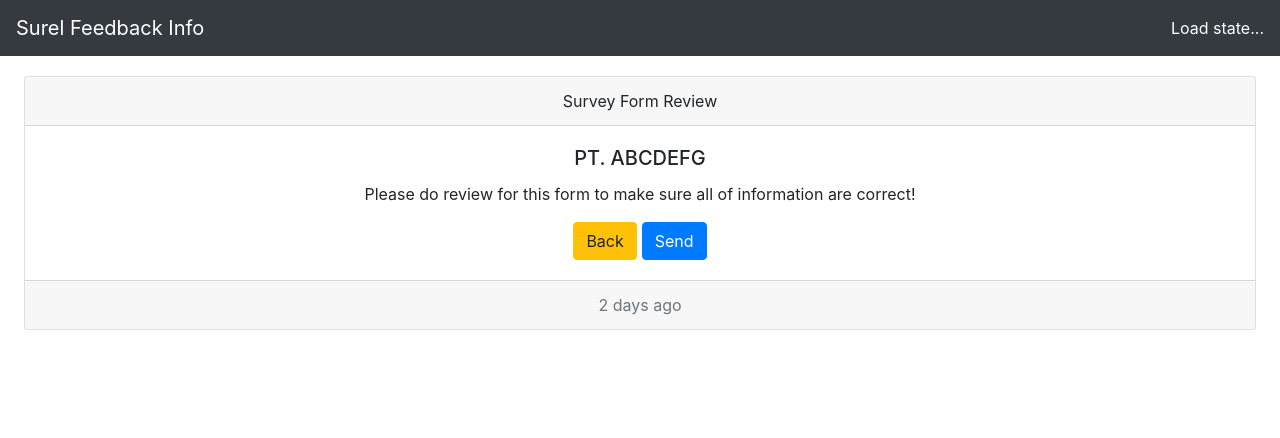
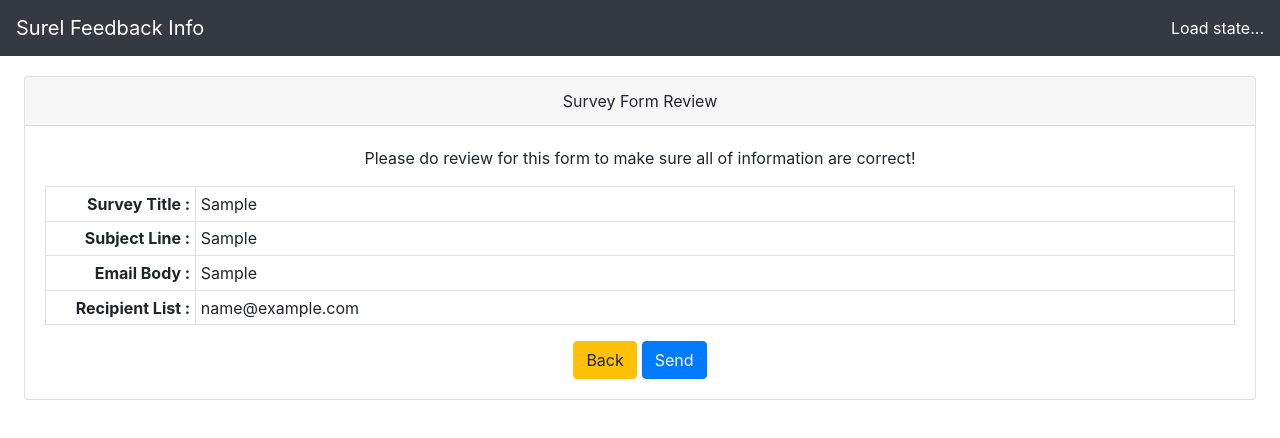
Before and after one commit to ogigpermana/NodeWithReactFullStackDevelopment, a React (Create React App) app in the folder client/: page /surveys/new in a window 1280 px wide. Both pictures are taken after typing "Sample", "Sample", "Sample", "name@example.com" into the empty fields and a click on the button "Next". Shown: the top 438 px of the page. Built offline with nearby package versions, Linux system fonts and the light colour scheme; no server answers.

Commit message:
Finalizing review fields

```diff
--- a/client/src/components/surveys/SurveyForm.js
+++ b/client/src/components/surveys/SurveyForm.js
@@ -7,17 +7,11 @@ import InputField from './InputField';
 import { FontAwesomeIcon  } from '@fortawesome/react-fontawesome';
 import { faCheck } from '@fortawesome/free-solid-svg-icons';
 import validateEmails from '../../utils/validateEmails'
-
-const FIELDS = [
-    { label: "Survey Title", name: "title", noValueError: "Please provide a valid title" },
-    { label: "Subject Line", name: "subject", noValueError: "Please provide a valid subject" },
-    { label: "Email Body", name: "body", noValueError: "Please provide a valid body" },
-    { label: "Recipient List", name: "emails", noValueError: "Please provide a valid emails" }
-];
+import formFields from './formFields';
 
 class SurveyForm extends Component{
     renderFields(){
-        return _.map(FIELDS, ({ label, name }) =>{
+        return _.map(formFields, ({ label, name }) =>{
             return(
                 <div key={ name }>
                      <Form.Label>{ label }</Form.Label>
@@ -73,7 +67,7 @@ function validate(values){
     errors.emails = validateEmails(values.emails || '');
 
     // using lodash validation style
-    _.each(FIELDS, ({ name, noValueError }) => {
+    _.each(formFields, ({ name, noValueError }) => {
         /**
          * values[name]
          * mean
--- a/client/src/components/surveys/SurveyFormReview.js
+++ b/client/src/components/surveys/SurveyFormReview.js
@@ -1,23 +1,59 @@
+import _ from 'lodash';
 import React from 'react';
-import { Card, Button } from 'react-bootstrap';
+import { Card, Button, Table } from 'react-bootstrap';
+import { connect } from 'react-redux';
+import formFields from './formFields';
 
-const ShowFormReview = ({ onCancel }) => {
+const ShowFormReview = ({ onCancel, formValues }) => {
+    const reviewFields = _.map(formFields, field => {
+        return(
+            <tr key={field.name}>
+                <th style={{ textAlign: "right", width: "150px" }}>{ field.label } :</th>
+                <td style={{ textAlign: "left" }}>{ formValues[field.name] }</td>
+            </tr>
+        );
+    });
     return(
         <div style={{ marginTop: "20px" }}>
             <Card className="text-center">
                 <Card.Header>Survey Form Review</Card.Header>
                 <Card.Body>
-                    <Card.Title>PT. ABCDEFG</Card.Title>
                     <Card.Text>
                     Please do review for this form to make sure all of information are correct!
                     </Card.Text>
+                    <Table bordered size="sm">
+                        <tbody>
+                            {/* <tr>
+                                <th style={{ textAlign: "right" }}>Survey Title :</th>
+                                <td style={{ textAlign: "left" }}>{ formValues.title }</td>
+                            </tr>
+                            <tr>
+                                <th style={{ textAlign: "right" }}>Subject Line :</th>
+                                <td style={{ textAlign: "left" }}>{ formValues.subject }</td>
+                            </tr>
+                            <tr>
+                                <th style={{ textAlign: "right" }}>Email Body :</th>
+                                <td style={{ textAlign: "left" }}>{ formValues.body }</td>
+                            </tr>
+                            <tr>
+                                <th style={{ textAlign: "right" }}>Recipient List :</th>
+                                <td style={{ textAlign: "left" }}>{ formValues.emails }</td>
+                            </tr> */}
+                            { reviewFields }
+                        </tbody>
+                    </Table>
                     <Button onClick={ onCancel } variant="warning" style={{ marginRight: "5px"}}>Back</Button>
                     <Button variant="primary" type="submit">Send</Button>
                 </Card.Body>
-                <Card.Footer className="text-muted">2 days ago</Card.Footer>
             </Card>
         </div>
     );
 };
 
-export default ShowFormReview;
+function mapStateToProps(state){
+    return{
+        formValues : state.form.surveyForm.values
+    };
+}
+
+export default connect(mapStateToProps) (ShowFormReview);
--- a/client/src/components/surveys/SurveyNew.js
+++ b/client/src/components/surveys/SurveyNew.js
@@ -9,7 +9,7 @@ class SurveyNew extends Component {
     //     this.state = { surveyFormReview: false }
     // }
 
-    state = { survyeFormReview: false };
+    state = { surveyFormReview: false };
 
     renderContent(){
         if(this.state.surveyFormReview){
--- /dev/null
+++ b/client/src/components/surveys/formFields.js
@@ -0,0 +1,6 @@
+export default [
+    { label: "Survey Title", name: "title", noValueError: "Please provide a valid title" },
+    { label: "Subject Line", name: "subject", noValueError: "Please provide a valid subject" },
+    { label: "Email Body", name: "body", noValueError: "Please provide a valid body" },
+    { label: "Recipient List", name: "emails", noValueError: "Please provide a valid emails" }
+];
```
